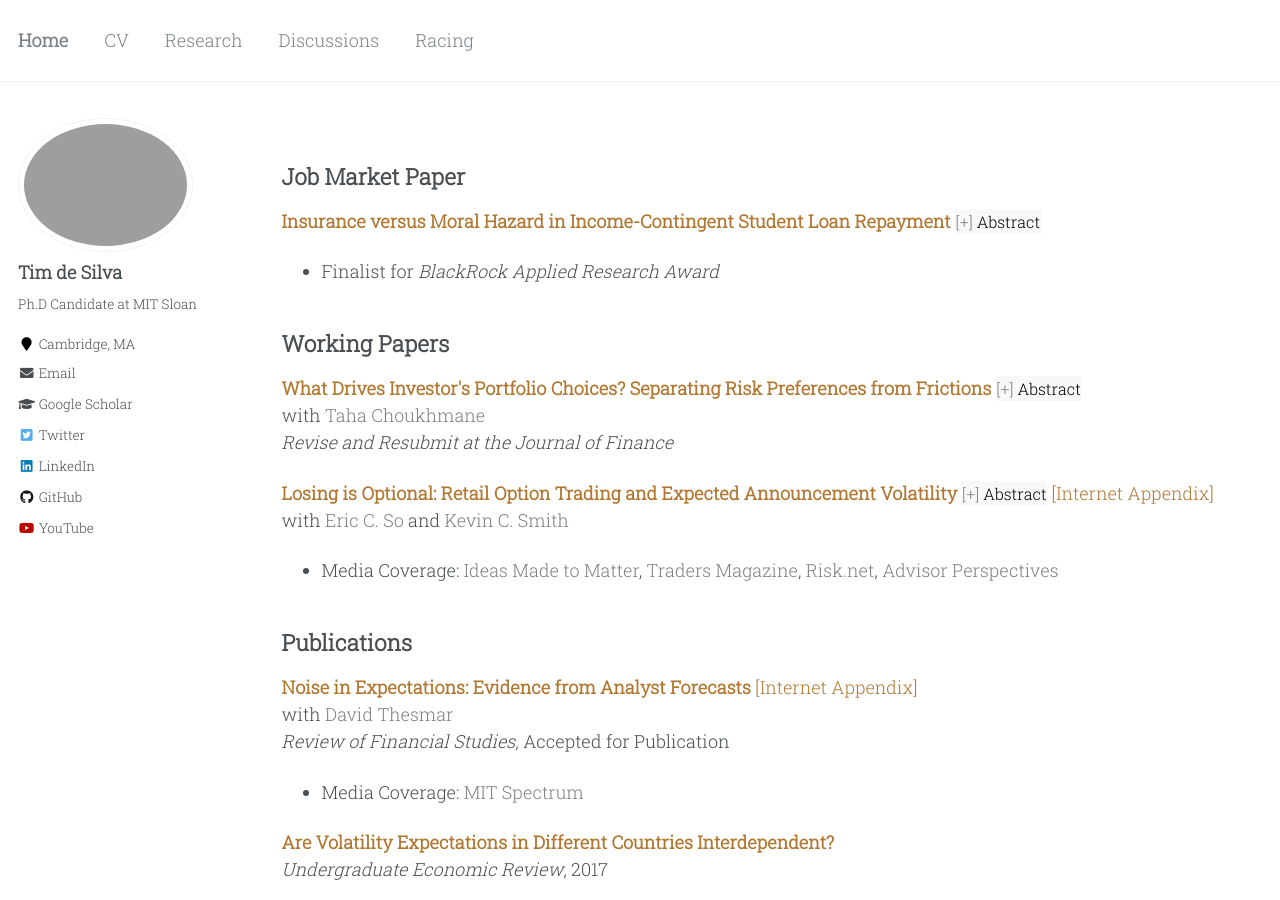
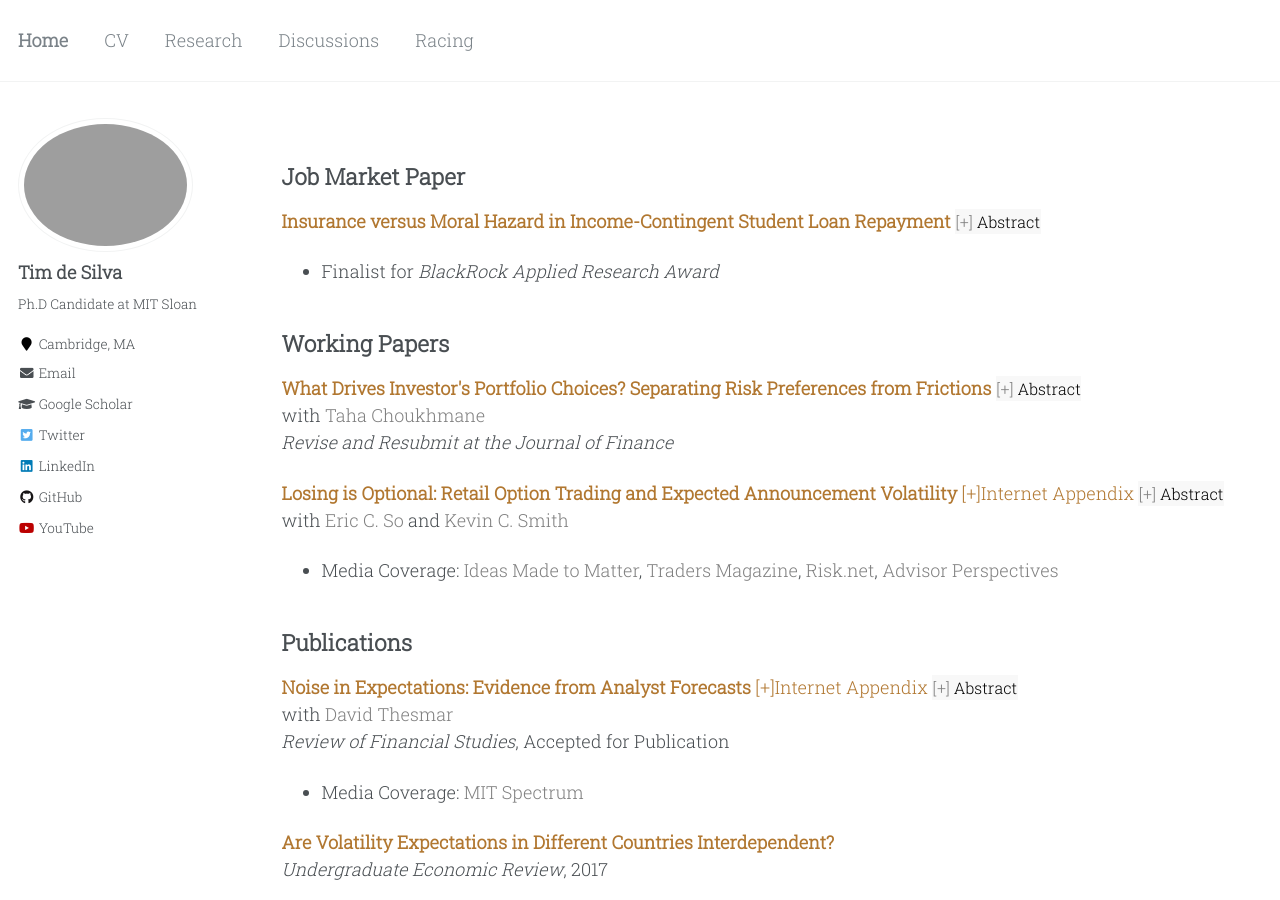
Before and after one commit to timhdesilva/timhdesilva.github.io, a Jekyll site: the page built from _pages/research.html, in a window 1280 px wide and 900 px high. Built offline with Jekyll 4.4.1, drawn with Linux system fonts in a browser that asks for light colours.

Commit message:
update abstracts

```diff
--- a/_pages/research.html
+++ b/_pages/research.html
@@ -81,8 +81,8 @@ author_profile: true
 
 <p>
     <a style="text-decoration:none; color:rgb(177, 119, 48); font-weight:bold" href="http://timhdesilva.github.io/files/papers/losing_optional.pdf">Losing is Optional: Retail Option Trading and Expected Announcement Volatility</a>
+    <a style="text-decoration:none; color:rgb(177, 119, 48)" href="http://timhdesilva.github.io/files/papers/losing_optional_appendix.pdf">[+]Internet Appendix</a>
     <button class="abstract-button" data-target="losing">Abstract</button>
-    <a style="text-decoration:none; color:rgb(177, 119, 48)" href="http://timhdesilva.github.io/files/papers/losing_optional_appendix.pdf">[Internet Appendix]</a>
     <br>with <a style="text-decoration:none; color:gray" href="https://mitmgmtfaculty.mit.edu/eso/">Eric C. So</a> and <a style="text-decoration:none; color:gray" href="https://ksmith142.github.io/">Kevin C. Smith</a>
     <ul>
       <li>Media Coverage: <a style="text-decoration:none; color:gray" href="https://mitsloan.mit.edu/ideas-made-to-matter/retail-investors-lose-big-options-markets-research-shows">Ideas Made to Matter</a>, <a style="text-decoration:none; color:gray" href="https://www.tradersmagazine.com/am/what-motivates-retail-options-traders/">Traders Magazine</a>, <a style="text-decoration:none; color:gray" href="https://www.risk.net/investing/7954462/its-amateur-hour-how-retail-traders-upended-options-market">Risk.net</a>, <a style="text-decoration:none; color:gray" href="https://www.advisorperspectives.com/articles/2023/02/19/the-wealth-destroying-behavior-of-retail-option-trading">Advisor Perspectives</a></li>
@@ -95,13 +95,18 @@ author_profile: true
 <h2 id="publications">Publications</h2>
 
 <p>
-    <a style="text-decoration:none; color:rgb(177, 119, 48); font-weight:bold" href="http://timhdesilva.github.io/files/papers/noise_expectations.pdf">Noise in Expectations: Evidence from Analyst Forecasts</a> <a style="text-decoration:none; color:rgb(177, 119, 48)" href="http://timhdesilva.github.io/files/papers/noise_expectations_appendix.pdf">[Internet Appendix]</a>
+    <a style="text-decoration:none; color:rgb(177, 119, 48); font-weight:bold" href="http://timhdesilva.github.io/files/papers/noise_expectations.pdf">Noise in Expectations: Evidence from Analyst Forecasts</a>
+    <a style="text-decoration:none; color:rgb(177, 119, 48)" href="http://timhdesilva.github.io/files/papers/noise_expectations_appendix.pdf">[+]Internet Appendix</a>
+    <button class="abstract-button" data-target="noise">Abstract</button>
     <br>with <a style="text-decoration:none; color:gray" href="https://sites.google.com/site/dthesmar/">David Thesmar</a>
     <br><em>Review of Financial Studies</em>, Accepted for Publication
     <ul>
       <li>Media Coverage: <a style="text-decoration:none; color:gray" href="https://betterworld.mit.edu/spectrum/issues/2023-fall/mits-sloans-david-thesmar-encourages-intellectual-drive/">MIT Spectrum</a></li>
   </ul>
 </p>
+<div id="noise" class="abstract-content">
+  Analyst forecasts outperform econometric forecasts in the short run but underperform in the long run. We decompose these differences in forecasting accuracy into analyst information advantage, forecast bias, and forecast noise. We find that noise and bias increase strongly with forecast horizon while analyst information advantage decays rapidly. Noise increase with horizon generates a mechanical reversal in the sign of the Coibion and Gorodnichenko (2015) regression coefficient at longer horizons, independently of over-/underreaction. A parsimonious model with bounded rationality and a noisy cognitive default à la Patton and Timmermann (2010) matches the term structures of noise and bias jointly.
+</div>
 
 <p>
     <a style="text-decoration:none; color:rgb(177, 119, 48); font-weight:bold" href="https://digitalcommons.iwu.edu/uer/vol14/iss1/8/">Are Volatility Expectations in Different Countries Interdependent?</a>
```
